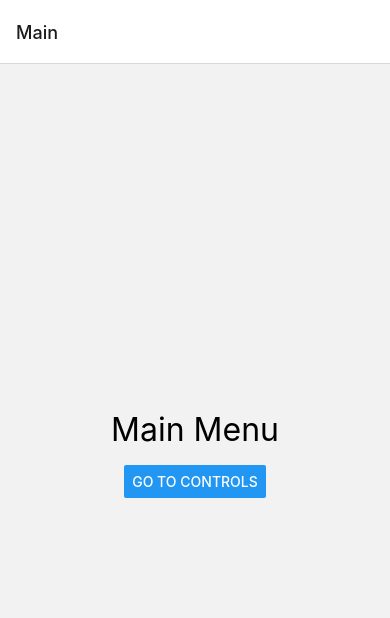
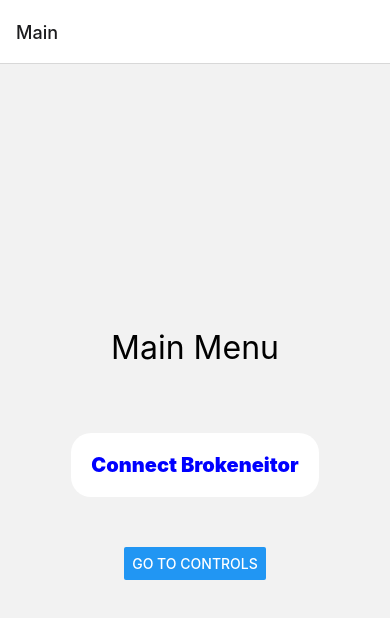
Before and after one commit to Kicho115/os-final-project, a React Native app in the folder rc-app/: screen / in a window 390 px wide. Shown: the top 618 px of the page. Built offline with nearby package versions, Linux system fonts and the light colour scheme.

Commit message:
Add a botton to connect to the rc-car on the main menu

```diff
--- a/rc-app/App.js
+++ b/rc-app/App.js
@@ -1,15 +1,25 @@
 import React from 'react';
 import { StatusBar } from 'expo-status-bar';
-import { StyleSheet, Text, View, Button } from 'react-native';
+import { StyleSheet, Text, View, Button, Pressable } from 'react-native';
 import { NavigationContainer } from '@react-navigation/native';
 import { createStackNavigator } from '@react-navigation/stack';
 
 const Stack = createStackNavigator();
 
+const ConnectButton = (props) => {
+  const { onPress, title = 'Connect Brokeneitor' } = props;
+  return (
+    <Pressable style={styles.button} onPress={onPress}>
+      <Text style={styles.buttonText}>{title}</Text>
+    </Pressable>
+  );
+}
+
 const MainScreen = ({navigation}) => {
   return (
-    <View style={styles.layout}>
+    <View style={styles.mainScreen}>
       <Text style={styles.title}>Main Menu</Text>
+      <ConnectButton />
       <Button
         title="Go to Controls"
         onPress={() => navigation.navigate('Controls')}
@@ -51,7 +61,7 @@ const styles = StyleSheet.create({
     alignItems: 'center',
     justifyContent: 'center',
   },
-  layout: {
+  mainScreen: {
     flex: 1,
     justifyContent: 'center',
     alignItems: 'center',
@@ -60,4 +70,16 @@ const styles = StyleSheet.create({
     fontSize: 32,
     marginBottom: 16,
   },
+  button: {
+    backgroundColor: 'white',
+    borderRadius: 20,
+    padding: 20,
+    margin: 50,
+    fontSize: 1,
+  },
+  buttonText: {
+    color: 'blue',
+    fontWeight: '900',
+    fontSize: 20,
+  }
 });
--- a/rc-app/package.json
+++ b/rc-app/package.json
@@ -11,7 +11,7 @@
   "dependencies": {
     "@react-navigation/native": "^6.1.18",
     "@react-navigation/stack": "^6.4.1",
-    "expo": "~51.0.28",
+    "expo": "^51.0.36",
     "expo-status-bar": "~1.12.1",
     "react": "18.2.0",
     "react-native": "0.74.5"
```
Also changed, not shown: 1 other file (tests, documents, lock files or other folders).
